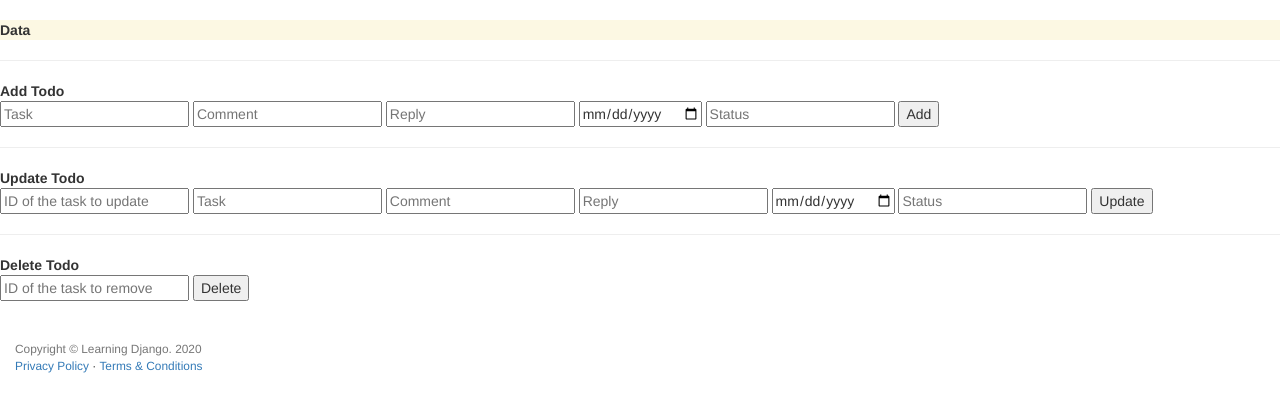
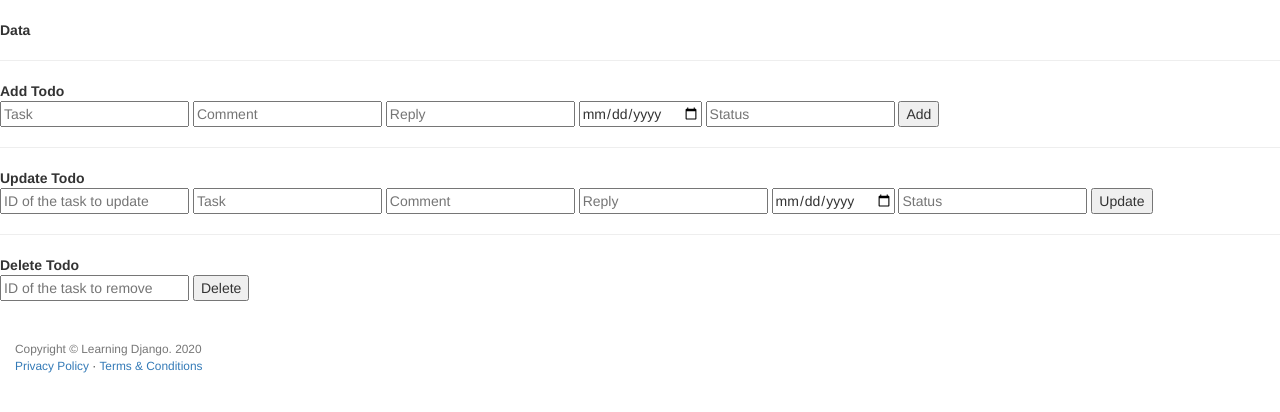
Before and after one commit to amitbora007/ToDo, a Django app: page / in a window 1280 px wide. Shown: the part 169-581 px from the top of the page. Run offline with Django 3.2, Linux system fonts and the light colour scheme; data that the repository does not hold is empty; parts of the project's set-up code (start-up, migrations or seed data) failed here and were passed over; some libraries are stand-ins or nearby versions.

Commit message:
Update index.html

```diff
--- a/templates/index.html
+++ b/templates/index.html
@@ -4,7 +4,7 @@
 
 	{% endblock %}
 	{% block content1 %}
-		<div class="card bg-warning text-black "><b>Data </b> <br>
+		<div class=" text-black "><b>Data </b> <br>
 			<div class="card-footer d-flex align-items-center justify-content-between">
 
                {% for i in data %}
```
